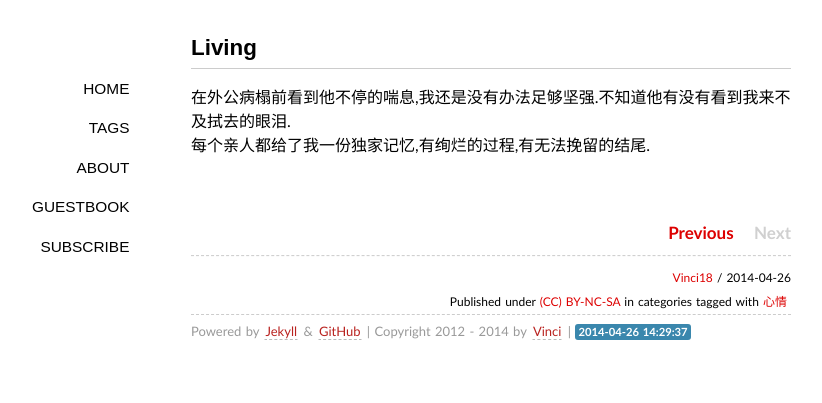
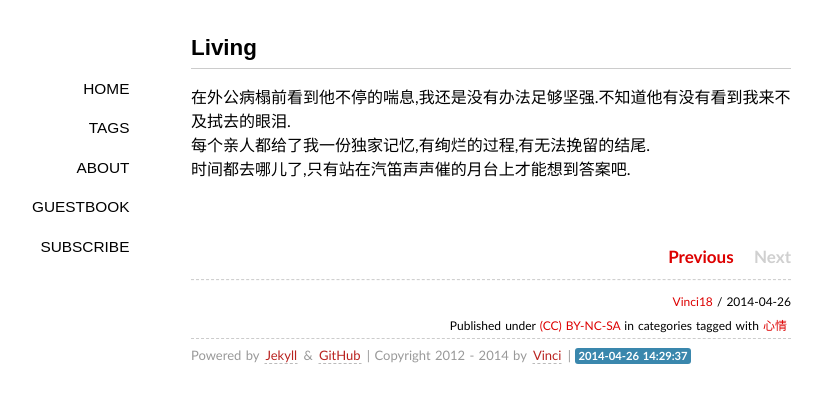
Before and after one commit to vinci18/vinci18.github.io, a Jekyll site: the page built from _posts/2014-04-26-Living.md, in a window 1280 px wide. Shown: the top 403 px of the page, without its empty margins (149-971 px from the left). Built offline with Jekyll 4.4.1, drawn with Linux system fonts in a browser that asks for light colours; some web fonts are replaced; comment, search, counter and statistics services are not loaded.

Commit message:
1. new post

```diff
--- a/_posts/2014-04-26-Living.md
+++ b/_posts/2014-04-26-Living.md
@@ -8,3 +8,4 @@ tags: [心情]
 
 在外公病榻前看到他不停的喘息,我还是没有办法足够坚强.不知道他有没有看到我来不及拭去的眼泪.
 每个亲人都给了我一份独家记忆,有绚烂的过程,有无法挽留的结尾.
+时间都去哪儿了,只有站在汽笛声声催的月台上才能想到答案吧.
```
